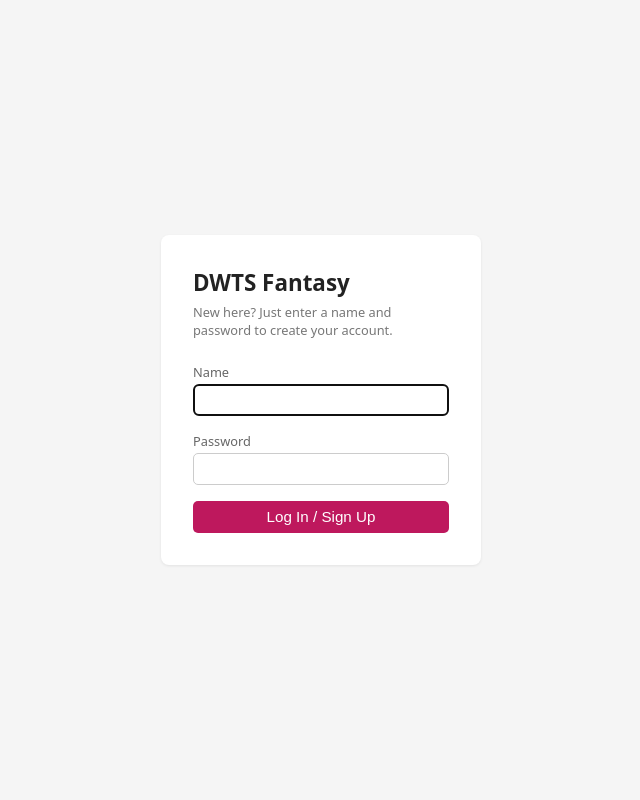
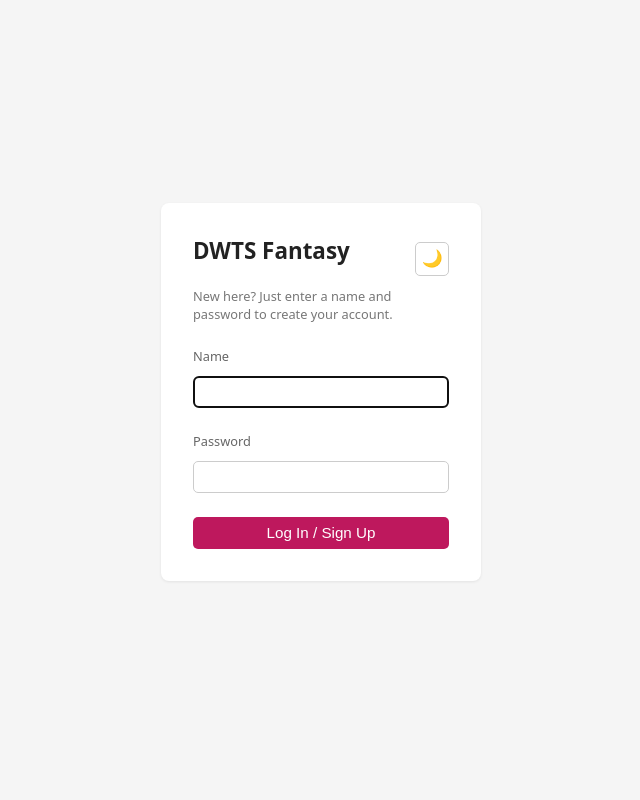
Before and after one commit to calebafoster/dwts-fantasy, a Flask app: page /login in a window 1280 px wide. Shown: the whole page, without its empty margins (319-959 px from the left). Run offline with Flask 3, Linux system fonts and the light colour scheme.

Commit message:
added darkmode

```diff
--- a/app.py
+++ b/app.py
@@ -16,7 +16,7 @@ start_first_week()
 
 @app.before_request
 def require_login():
-    if request.endpoint not in ("login",) and not session.get("player_id"):
+    if request.endpoint not in ("login", "static") and not session.get("player_id"):
         return redirect(url_for("login"))
 
 
--- /dev/null
+++ b/static/theme.css
@@ -0,0 +1,173 @@
+:root {
+  --bg: #f5f5f5;
+  --card-bg: #ffffff;
+  --text: #222222;
+  --muted: #555555;
+  --muted-light: #666666;
+  --hint: #777777;
+  --border: #eeeeee;
+  --input-border: #cccccc;
+  --shadow: 0 1px 3px rgba(0, 0, 0, 0.08);
+  --accent: #be185d;
+  --accent-active: #9d174d;
+  --danger: #dc2626;
+  --danger-active: #b91c1c;
+  --flash-bg: #d1fae5;
+  --flash-border: #6ee7b7;
+  --flash-text: #065f46;
+  --error-bg: #fee2e2;
+  --error-border: #fca5a5;
+  --error-text: #991b1b;
+  --badge-bg: #f3e8ff;
+  --badge-text: #6b21a8;
+  --eliminated: #999999;
+}
+
+@media (prefers-color-scheme: dark) {
+  :root:not([data-theme="light"]) {
+    --bg: #121212;
+    --card-bg: #1e1e1e;
+    --text: #e5e5e5;
+    --muted: #a0a0a0;
+    --muted-light: #9aa0a6;
+    --hint: #888888;
+    --border: #333333;
+    --input-border: #444444;
+    --shadow: 0 1px 3px rgba(0, 0, 0, 0.4);
+    --accent: #ec4899;
+    --accent-active: #db2777;
+    --danger: #ef4444;
+    --danger-active: #dc2626;
+    --flash-bg: #064e3b;
+    --flash-border: #10b981;
+    --flash-text: #6ee7b7;
+    --error-bg: #450a0a;
+    --error-border: #f87171;
+    --error-text: #fecaca;
+    --badge-bg: #3b0764;
+    --badge-text: #e9d5ff;
+    --eliminated: #777777;
+  }
+}
+
+:root[data-theme="dark"] {
+  --bg: #121212;
+  --card-bg: #1e1e1e;
+  --text: #e5e5e5;
+  --muted: #a0a0a0;
+  --muted-light: #9aa0a6;
+  --hint: #888888;
+  --border: #333333;
+  --input-border: #444444;
+  --shadow: 0 1px 3px rgba(0, 0, 0, 0.4);
+  --accent: #ec4899;
+  --accent-active: #db2777;
+  --danger: #ef4444;
+  --danger-active: #dc2626;
+  --flash-bg: #064e3b;
+  --flash-border: #10b981;
+  --flash-text: #6ee7b7;
+  --error-bg: #450a0a;
+  --error-border: #f87171;
+  --error-text: #fecaca;
+  --badge-bg: #3b0764;
+  --badge-text: #e9d5ff;
+  --eliminated: #777777;
+}
+
+* { box-sizing: border-box; margin: 0; padding: 0; }
+
+body {
+  font-family: system-ui, sans-serif;
+  background: var(--bg);
+  color: var(--text);
+  padding: 1rem;
+}
+
+body.centered {
+  display: flex;
+  justify-content: center;
+  align-items: center;
+  min-height: 100vh;
+  padding: 0;
+}
+
+h1 { font-size: 1.4rem; margin-bottom: 1rem; }
+h2 { font-size: 1rem; margin-bottom: 0.5rem; color: var(--muted); text-transform: uppercase; letter-spacing: 0.05em; }
+
+p.hint { font-size: 0.8rem; color: var(--hint); margin-bottom: 1.5rem; }
+
+.top { display: flex; justify-content: space-between; align-items: center; margin-bottom: 1rem; gap: 1rem; }
+.top nav { display: flex; align-items: center; }
+.top nav a { margin-left: 1rem; color: var(--accent); text-decoration: none; font-size: 0.9rem; }
+
+.card {
+  background: var(--card-bg);
+  border-radius: 8px;
+  padding: 1rem;
+  margin-bottom: 1rem;
+  box-shadow: var(--shadow);
+}
+
+.card.login { padding: 2rem; width: 100%; max-width: 320px; }
+
+.big { font-size: 2rem; font-weight: bold; }
+.row { display: flex; gap: 1rem; flex-wrap: wrap; }
+.row .card { flex: 1; min-width: 140px; }
+
+table { width: 100%; border-collapse: collapse; font-size: 0.9rem; margin-bottom: 1rem; }
+td, th { padding: 0.4rem 0.5rem; text-align: left; border-bottom: 1px solid var(--border); }
+th { font-weight: 600; color: var(--muted); }
+
+form { display: flex; flex-wrap: wrap; gap: 0.5rem; align-items: flex-end; }
+input, select {
+  padding: 0.4rem 0.6rem;
+  border: 1px solid var(--input-border);
+  border-radius: 5px;
+  font-size: 0.95rem;
+  width: 100%;
+  background: var(--card-bg);
+  color: var(--text);
+}
+select[multiple] { height: 6rem; }
+
+.field { display: flex; flex-direction: column; gap: 0.2rem; flex: 1; min-width: 140px; }
+.field.checkbox { flex-direction: row; align-items: center; gap: 0.4rem; }
+.field.checkbox input { width: auto; }
+
+label { font-size: 0.8rem; color: var(--muted-light); }
+
+button {
+  padding: 0.45rem 1rem;
+  background: var(--accent);
+  color: white;
+  border: none;
+  border-radius: 5px;
+  cursor: pointer;
+  font-size: 0.95rem;
+  white-space: nowrap;
+}
+button:active { background: var(--accent-active); }
+button.danger { background: var(--danger); }
+button.danger:active { background: var(--danger-active); }
+
+.flash { background: var(--flash-bg); border: 1px solid var(--flash-border); color: var(--flash-text); padding: 0.6rem 1rem; border-radius: 6px; margin-bottom: 1rem; }
+.error { background: var(--error-bg); border: 1px solid var(--error-border); color: var(--error-text); padding: 0.6rem 1rem; border-radius: 6px; margin-bottom: 1rem; font-size: 0.9rem; }
+
+.empty-slot { color: var(--eliminated); font-style: italic; }
+.eliminated { color: var(--eliminated); text-decoration: line-through; }
+.badge { display: inline-block; background: var(--badge-bg); color: var(--badge-text); border-radius: 4px; padding: 0.1rem 0.4rem; font-size: 0.75rem; margin-left: 0.4rem; }
+
+.theme-toggle {
+  background: transparent;
+  color: var(--text);
+  border: 1px solid var(--input-border);
+  border-radius: 5px;
+  width: 2.1rem;
+  height: 2.1rem;
+  padding: 0;
+  font-size: 1.05rem;
+  line-height: 1;
+  cursor: pointer;
+}
+.theme-toggle:active { background: var(--border); }
--- /dev/null
+++ b/static/theme.js
@@ -0,0 +1,20 @@
+function currentTheme() {
+  var explicit = document.documentElement.getAttribute('data-theme');
+  if (explicit) return explicit;
+  return window.matchMedia('(prefers-color-scheme: dark)').matches ? 'dark' : 'light';
+}
+
+function updateToggleIcon() {
+  var btn = document.getElementById('theme-toggle');
+  if (!btn) return;
+  btn.textContent = currentTheme() === 'dark' ? '☀️' : '🌙';
+}
+
+function toggleTheme() {
+  var next = currentTheme() === 'dark' ? 'light' : 'dark';
+  document.documentElement.setAttribute('data-theme', next);
+  localStorage.setItem('theme', next);
+  updateToggleIcon();
+}
+
+document.addEventListener('DOMContentLoaded', updateToggleIcon);
--- a/templates/login.html
+++ b/templates/login.html
@@ -4,22 +4,25 @@
   <meta charset="utf-8">
   <meta name="viewport" content="width=device-width, initial-scale=1">
   <title>DWTS Fantasy — Log In</title>
+  <script>
+    (function() {
+      var t = localStorage.getItem('theme');
+      if (t === 'light' || t === 'dark') document.documentElement.setAttribute('data-theme', t);
+    })();
+  </script>
+  <link rel="stylesheet" href="{{ url_for('static', filename='theme.css') }}">
   <style>
-    * { box-sizing: border-box; margin: 0; padding: 0; }
-    body { font-family: system-ui, sans-serif; background: #f5f5f5; color: #222; display: flex; justify-content: center; align-items: center; min-height: 100vh; }
-    .card { background: white; border-radius: 8px; padding: 2rem; width: 100%; max-width: 320px; box-shadow: 0 1px 3px rgba(0,0,0,0.08); }
-    h1 { font-size: 1.4rem; margin-bottom: 0.3rem; }
-    p.hint { font-size: 0.8rem; color: #777; margin-bottom: 1.5rem; }
-    label { font-size: 0.8rem; color: #666; display: block; margin-bottom: 0.2rem; }
-    input { padding: 0.4rem 0.6rem; border: 1px solid #ccc; border-radius: 5px; font-size: 0.95rem; width: 100%; margin-bottom: 1rem; }
-    button { padding: 0.45rem 1rem; background: #be185d; color: white; border: none; border-radius: 5px; cursor: pointer; font-size: 0.95rem; width: 100%; }
-    button:active { background: #9d174d; }
-    .error { background: #fee2e2; border: 1px solid #fca5a5; color: #991b1b; padding: 0.6rem 1rem; border-radius: 6px; margin-bottom: 1rem; font-size: 0.9rem; }
+    label { margin-bottom: 0.2rem; }
+    input { margin-bottom: 1rem; }
+    button { width: 100%; }
   </style>
 </head>
-<body>
-  <div class="card">
-    <h1>DWTS Fantasy</h1>
+<body class="centered">
+  <div class="card login">
+    <div class="top" style="margin-bottom:0.3rem">
+      <h1>DWTS Fantasy</h1>
+      <button type="button" id="theme-toggle" class="theme-toggle" onclick="toggleTheme()" aria-label="Toggle dark mode"></button>
+    </div>
     <p class="hint">New here? Just enter a name and password to create your account.</p>
     {% if error %}
       <div class="error">{{ error }}</div>
@@ -32,5 +35,6 @@
       <button type="submit">Log In / Sign Up</button>
     </form>
   </div>
+  <script src="{{ url_for('static', filename='theme.js') }}" defer></script>
 </body>
 </html>
```
Also changed, not shown: templates/admin.html (+9 -24 lines), templates/index.html (+9 -24 lines), templates/standings.html (+9 -12 lines).
